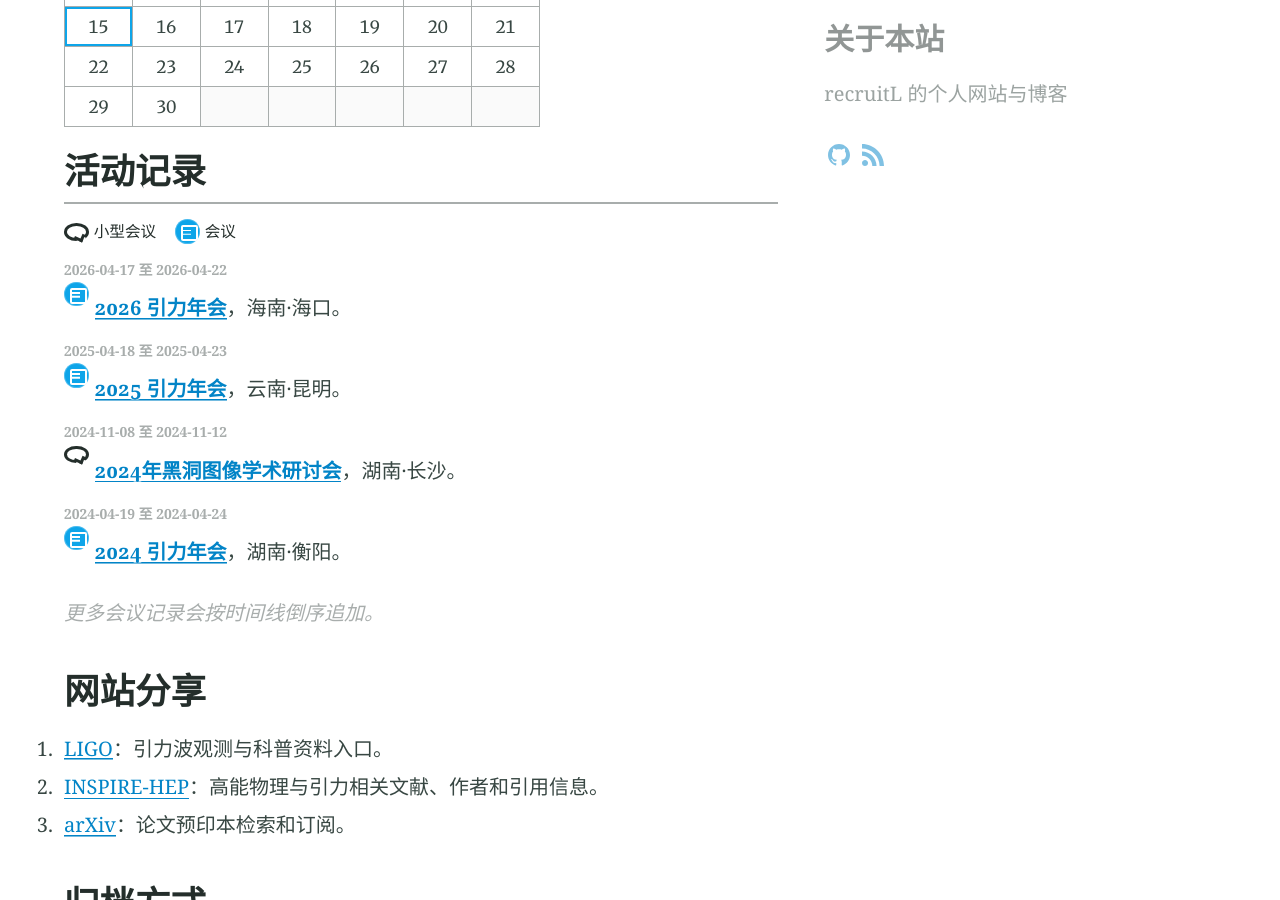
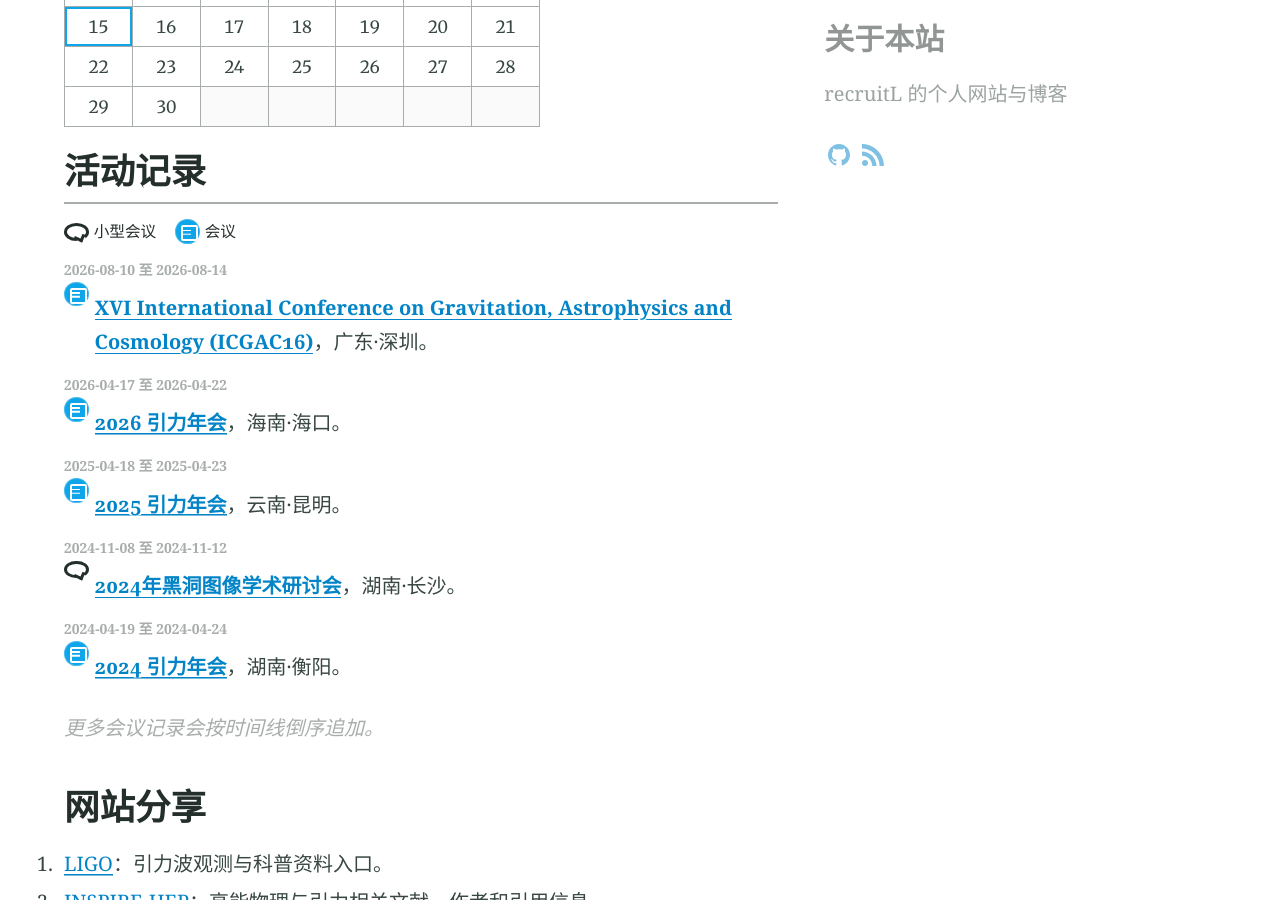
Before and after one commit to recruitL/recruitL.github.io, a Jekyll site: the page built from activities/index.md, in a window 1280 px wide and 900 px high, scrolled down 789 px. Built offline with Jekyll 4.4.1, drawn with Linux system fonts in a browser that asks for light colours.

Commit message:
Add ICGAC16 conference

```diff
--- a/activities/index.md
+++ b/activities/index.md
@@ -65,6 +65,21 @@ aside: true
     <span class="activity-news__legend-item"><span class="activity-icon activity-icon--talk" aria-hidden="true"></span>小型会议</span>
     <span class="activity-news__legend-item"><span class="activity-icon activity-icon--event" aria-hidden="true"></span>会议</span>
   </div>
+
+  <article
+    class="activity-news__item"
+    id="conference-2026-icgac16"
+    data-activity-start="2026-08-10"
+    data-activity-end="2026-08-14"
+    data-activity-title="XVI International Conference on Gravitation, Astrophysics and Cosmology (ICGAC16)"
+    data-activity-kind="event"
+  >
+    <div class="activity-news__date">2026-08-10 至 2026-08-14</div>
+    <div class="activity-news__body">
+      <span class="activity-icon" aria-label="活动类型" role="img"></span>
+      <p><a class="activity-news__title" href="https://tianqin.sysu.edu.cn/en/ICGAC16-home">XVI International Conference on Gravitation, Astrophysics and Cosmology (ICGAC16)</a>，广东·深圳。</p>
+    </div>
+  </article>
 
   <article
     class="activity-news__item"
```
